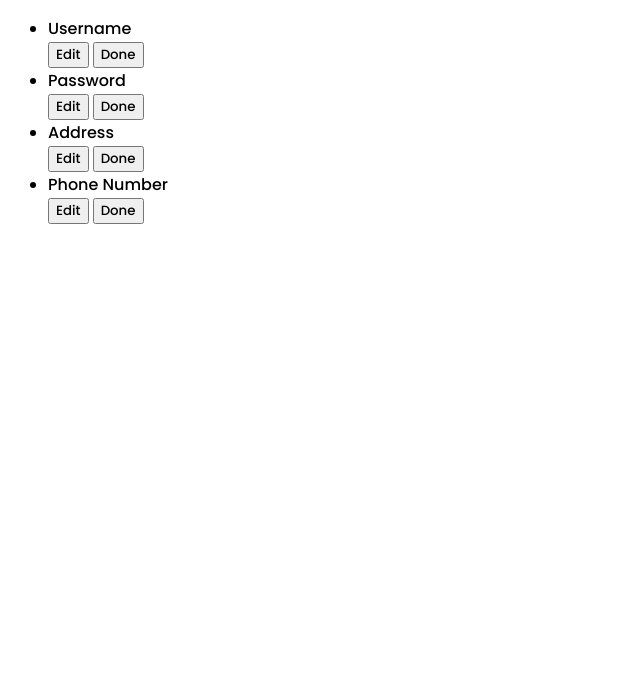
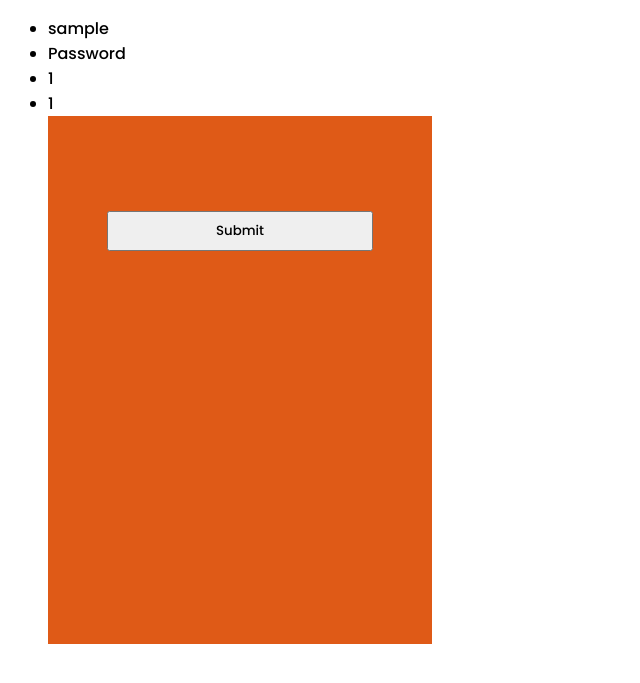
Before and after one commit to ruibrogandrade/projectLTW, a PHP site: page /profile.php in a window 1280 px wide. Shown: the part 83-766 px from the top of the page, without its empty margins (0-640 px from the left). Run offline with PHP 8.4, Linux system fonts and the light colour scheme; the visitor is signed in with stand-in values (Sample User, id 1).

Commit message:
Made login and register functions

```diff
--- a/action_login.php
+++ b/action_login.php
@@ -9,11 +9,13 @@
   $db = getDatabaseConnection();
 
   $user = User::getUserWithPassword($db, $_POST['username'], $_POST['password']);
-
   if ($user) {
     $_SESSION['id'] = $user->id;
+    $_SESSION['isOwner'] = $user->isOwner;
     $_SESSION['username'] = $user->username;
+    $_SESSION['address'] = $user->address;
+    $_SESSION['phoneNumber'] = $user->phoneNumber;
   }
 
-  header('Location: ' . $_SERVER['HTTP_REFERER']);
+  header('Location: profile.php');
 ?>
--- a/profile.php
+++ b/profile.php
@@ -10,20 +10,24 @@
       <h1><a href="/">Porto Eats</a></h1>
       </header>
 <ul>
-    <div class="ProfilePage">
-    <li>Username</li>
-    <button type="submit" id="username-edit-button">Edit</button>
-    <button type="submit" id="username-end-editing">Done</button>
-    <li>Password</li>
-    <button type="submit" id="password-edit-button">Edit</button>
-    <button type="submit" id="password-end-editing">Done</button>
-    <li>Address</li>
-    <button type="submit" id="address-edit-button">Edit</button>
-    <button type="submit" id="address-end-editing">Done</button>
-    <li>Phone Number</li>
-    <button type="submit" id="phoneNumber-edit-button">Edit</button>
-    <button type="submit" id="phoneNumber-end-editing">Done</button>
-    </div>
+<div class="ProfilePage">
+<?php
+
+session_start();
+
+echo '<li>' . $_SESSION["username"] . '</li>'
+. '<li>Password</li>' .
+'<li>' . $_SESSION["address"] . '</li>' .
+'<li>' . $_SESSION["phoneNumber"] . '</li>'
+
+?>
+
+<form class="register" action="action_logout.php">
+    <input type="submit">Log out</input>
+</form>
+
+
+</div>
 </ul>
 </body>
 </html>
```
Also changed, not shown: action_logout.php (added, +9 -0 lines), index.php (+21 -5 lines).
